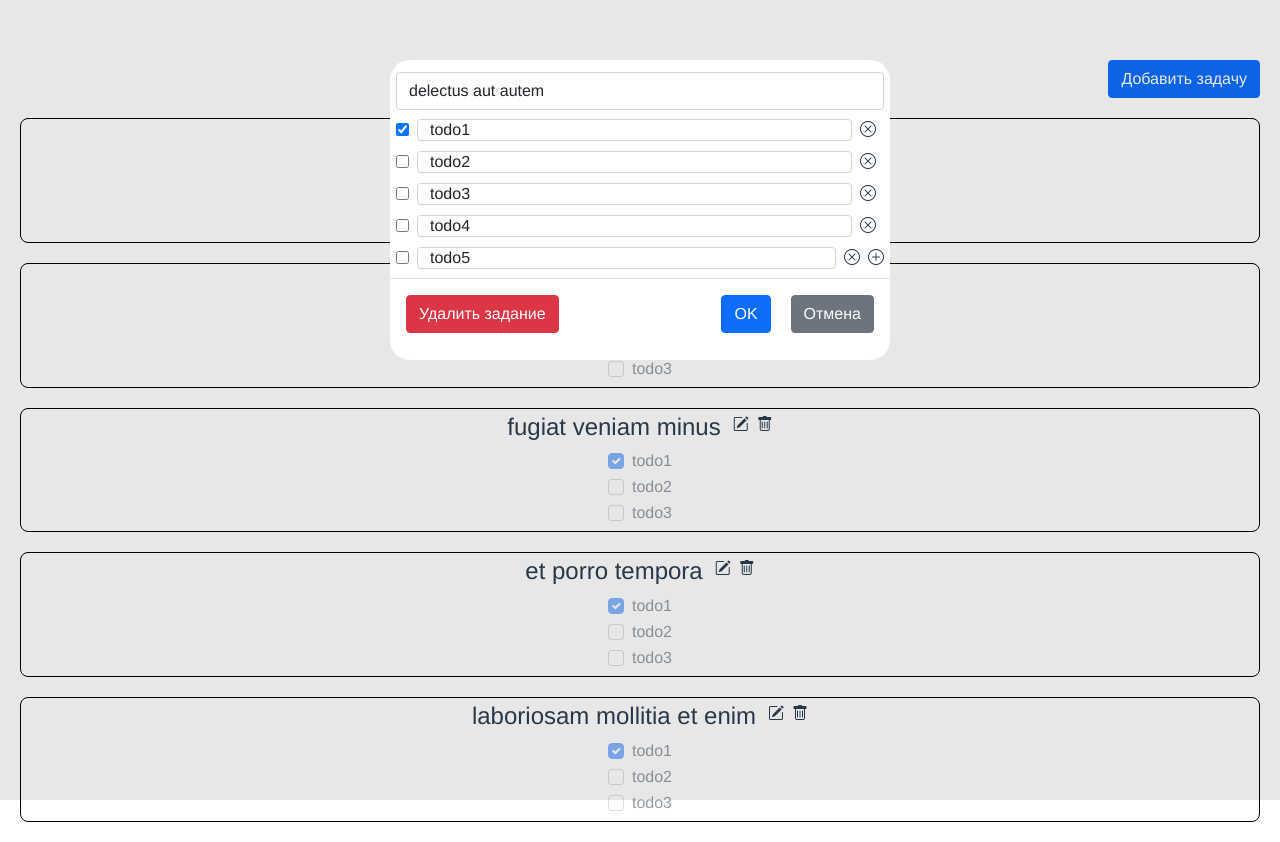
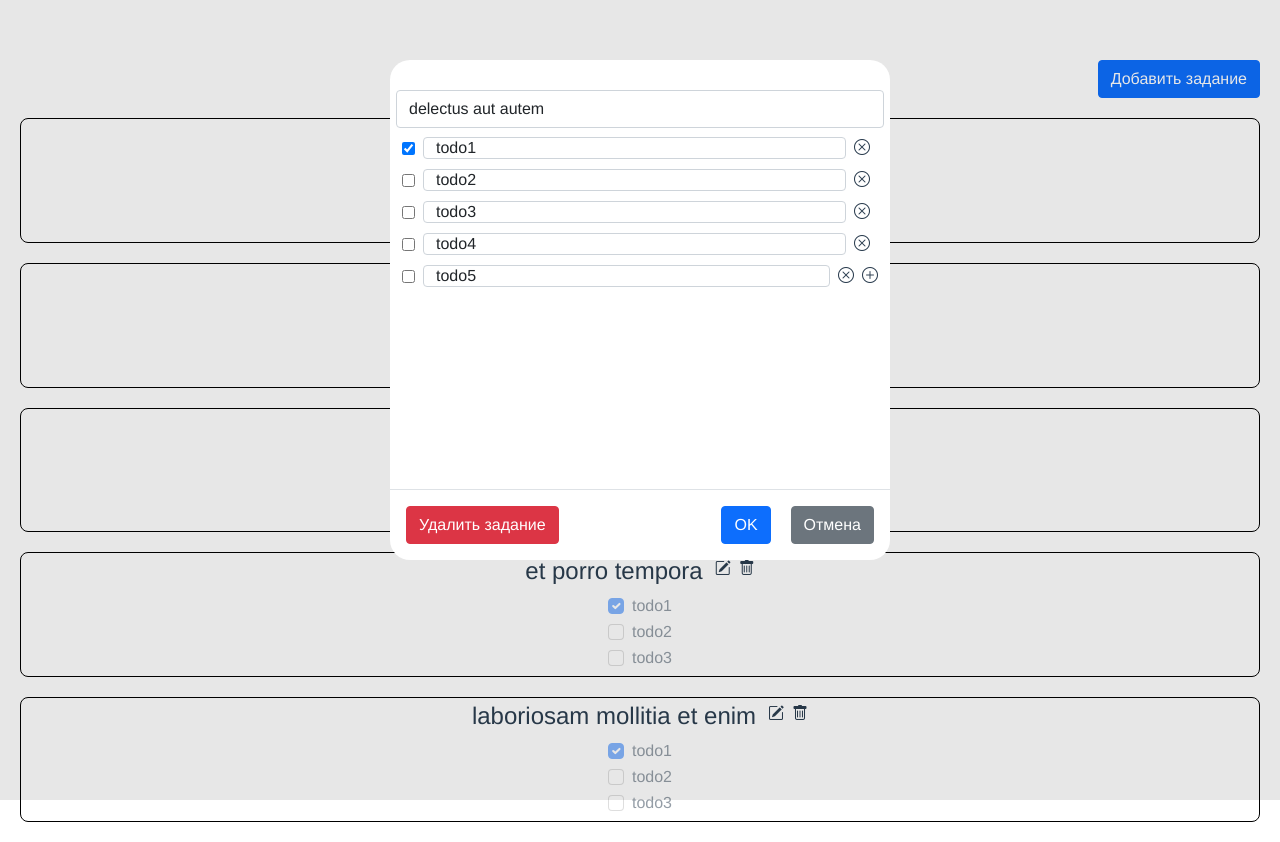
Before and after one commit to Katherine-dev/tasklist, a Vue app: page / in a window 1280 px wide. Both pictures are taken after a click on the icon 735 px from the left and 141 px from the top of the page. Built offline with nearby package versions, Linux system fonts and the light colour scheme.

Commit message:
fix: modal scroll on steps

```diff
--- a/MainView.vue
+++ b/MainView.vue
@@ -1,7 +1,7 @@
 <template>
   <div class="main__view">
     <div class="header">
-      <button class="btn btn-primary" @click="createTask">Добавить задачу</button>
+      <button class="btn btn-primary" @click="createTask">Добавить задание</button>
     </div>
     <div class="tasks" v-for="task in tasks" :key="task.id">
       <task :task="task" />
--- a/src/components/CreateTaskModal.vue
+++ b/src/components/CreateTaskModal.vue
@@ -1,12 +1,14 @@
 <template class="MyModal">
   <div class="modal__mask">
     <div class="modal__wrapper">
+      <div class="modal__header">
         <input
           class="form-control title"
           type="text"
           v-model="newTask.title"
           placeholder="Название..."
         />
+
         <div class="steps">
           <div
             class="form-check"
@@ -34,6 +36,8 @@
             ></i>
             <i @click="removeSubtask(index)" class="bi bi-x-circle"></i>
           </div>
+        </div>
+      </div>
       <div class="modal-footer">
         <button class="modal-default-button btn btn-primary" @click="save">
           OK
@@ -41,7 +45,6 @@
         <button class="modal-default-button btn btn-secondary" @click="close">
           Отмена
         </button>
-        </div>
       </div>
     </div>
   </div>
@@ -104,17 +107,28 @@ export default {
   &__wrapper {
     text-align: center;
     background-color: white;
-    height: 300px;
+    height: 500px;
     width: 500px;
     margin-top: 60px;
-    padding: 60px 0;
+    padding-top: 30px;
     border-radius: 20px;
     display: flex;
-    justify-content: center;
+    justify-content: space-between;
     flex-direction: column;
   }
+  &__header {
+    display: flex;
+    flex-direction: column;
+    margin: 0 6px;
+    margin-bottom: 8px;
+    overflow-y: auto;
   }
-
+}
+.steps {
+  display: flex;
+  flex-direction: column;
+  overflow-y: auto;
+}
 .form-check {
   display: flex;
   justify-content: center;
@@ -122,16 +136,13 @@ export default {
   margin: 0 6px;
   padding: 0;
   margin-bottom: 8px;
+  overflow-y: auto;
 
   &__input {
     margin-right: 8px;
   }
 }
-.title {
-  margin: 0 6px;
-  width: auto;
-  margin-bottom: 8px;
-}
+
 .step {
   height: 22px;
   width: 100%;
@@ -149,4 +160,7 @@ export default {
   cursor: pointer;
   color: maroon;
 }
+.title {
+  margin-bottom: 6px;
+}
 </style>
--- a/src/components/EditModal.vue
+++ b/src/components/EditModal.vue
@@ -1,6 +1,7 @@
 <template class="MyModal">
   <div class="modal__mask">
     <div class="modal__wrapper">
+      <div class="modal__header">
         <input
           class="form-control title"
           type="text"
@@ -22,16 +23,23 @@
               v-model="step.done"
             />
             <input
+              placeholder="Имя задачи"
               class="form-check-label form-control step"
               v-model="step.name"
               for="flexCheckDefault"
             />
-          <i @click="removeSubtask(index)" class="bi bi-x-circle"></i>
             <i
+              title="Удалить задачу"
+              @click="removeSubtask(index)"
+              class="bi bi-x-circle"
+            ></i>
+            <i
+              title="Добавить задачу"
               v-show="index == edTaskUpd.steps.length - 1"
               @click="addSubtask"
               class="bi bi-plus-circle"
             ></i>
+          </div>
         </div>
       </div>
       <div class="modal-footer">
@@ -113,14 +121,21 @@ export default {
   &__wrapper {
     text-align: center;
     background-color: white;
-    height: 300px;
+    height: 500px;
     width: 500px;
     margin-top: 60px;
-    padding: 60px 0;
     border-radius: 20px;
     display: flex;
-    justify-content: center;
+    justify-content: space-between;
     flex-direction: column;
+    padding-top: 30px;
+  }
+  &__header {
+    display: flex;
+    flex-direction: column;
+    margin: 0 6px;
+    margin-bottom: 8px;
+    overflow-y: auto;
   }
 }
 .form-check {
@@ -136,9 +151,12 @@ export default {
   }
 }
 .title {
-  margin: 0 6px;
-  width: auto;
   margin-bottom: 8px;
+}
+.steps {
+  display: flex;
+  flex-direction: column;
+  overflow-y: auto;
 }
 .step {
   height: 22px;
--- a/src/components/Task.vue
+++ b/src/components/Task.vue
@@ -1,9 +1,9 @@
 <template>
   <div class="task__view">
     <div class="header">
-      <h4 class="task__title">{{ task.title }}</h4>
-      <i @click="showEditModal" class="edit__icon bi bi-pencil-square"></i>
-      <i @click="showDeleteModal" class="delete__icon bi bi-trash"></i>
+      <h4 title="Название задания" class="task__title">{{ task.title }}</h4>
+      <i title="Изменить задание" @click="showEditModal" class="edit__icon bi bi-pencil-square"></i>
+      <i title="Удалить задание" @click="showDeleteModal" class="delete__icon bi bi-trash"></i>
     </div>
     <div class="steps__container">
       <!-- Выводим первые 3 подзадачи задания на главном экране -->
```
Also changed, not shown: README.html (added, +12 -0 lines). Lines whose indentation alone changed are shown as unchanged.
